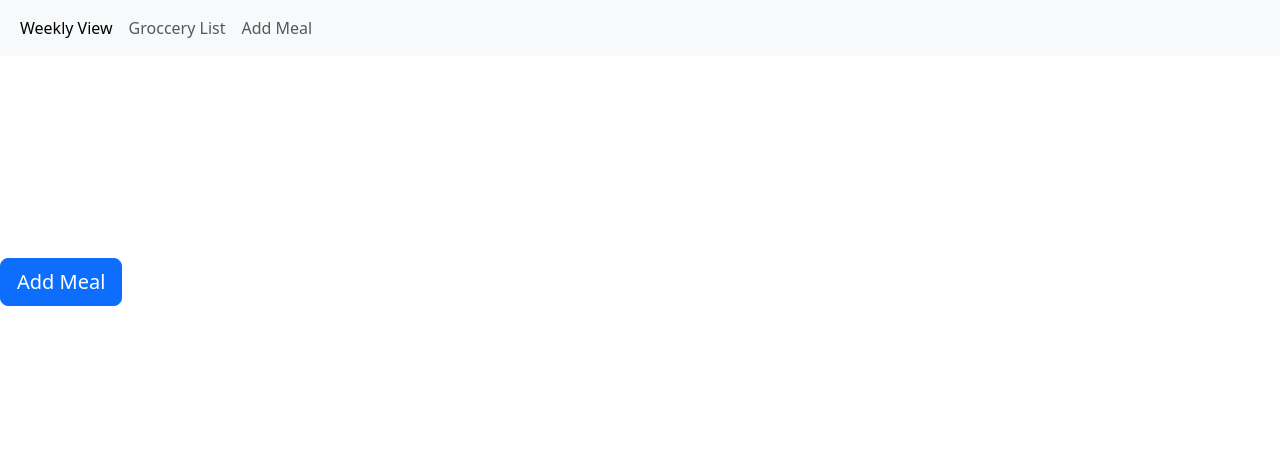
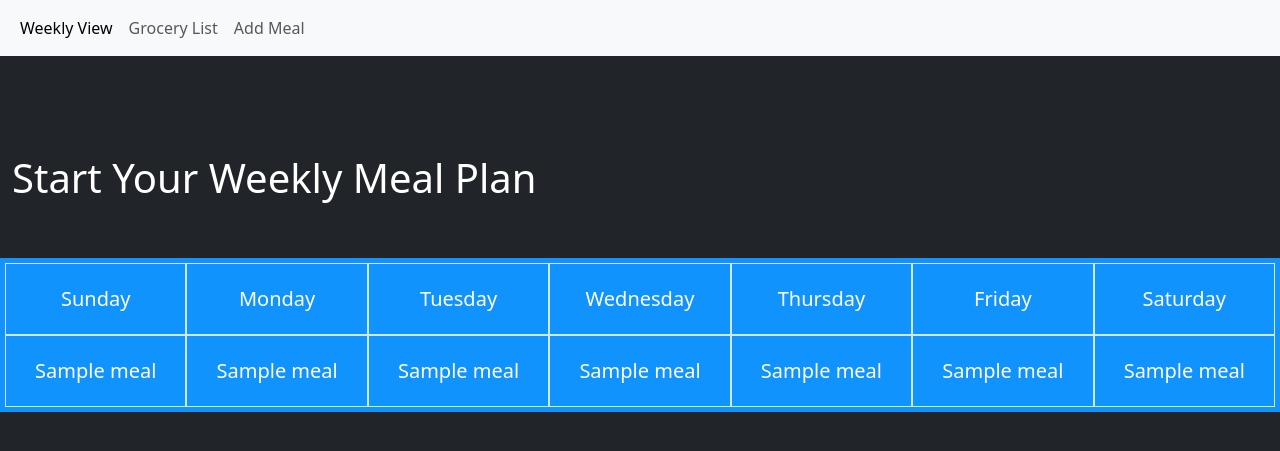
Before and after one commit to NAPF1/Meal-Planner, a Flask app: template templates/index.html in a window 1280 px wide. Shown: the top 451 px of the page. Run offline with Flask 3, Linux system fonts and the light colour scheme; the template is opened without the code that fills it: most values are stand-ins (such as "Sample title", 1, 10 or a date in 2020); some libraries are stand-ins or nearby versions.

Commit message:
updates to view

```diff
--- a/templates/addmeal.html
+++ b/templates/addmeal.html
@@ -36,7 +36,7 @@ h1 {
           <a class="nav-link active" aria-current="page" href="{{ url_for('home') }}">Weekly View</a>
         </li>
         <li class="nav-item">
-          <a class="nav-link" href="{{ url_for('list') }}">Groccery List</a>
+          <a class="nav-link" href="{{ url_for('list') }}">Grocery List</a>
         </li>
 
         <li class="nav-item">
--- a/templates/index.html
+++ b/templates/index.html
@@ -33,7 +33,7 @@ h1 {
 }
 </style>
 </head>
-<body>
+<body class="bg-dark text-white">
 
 
 
@@ -51,7 +51,7 @@ h1 {
           <a class="nav-link active" aria-current="page" href="{{ url_for('home') }}">Weekly View</a>
         </li>
         <li class="nav-item">
-          <a class="nav-link" href="{{ url_for('list') }}">Groccery List</a>
+          <a class="nav-link" href="{{ url_for('list') }}">Grocery List</a>
         </li>
 
         <li class="nav-item">
@@ -66,7 +66,22 @@ h1 {
 
 
 <h1 class="container-fluid py-5" >Start Your Weekly Meal Plan </h1>
+  <div class="grid-container">
+    <div class="grid-item">Sunday</div>
+    <div class="grid-item">Monday</div>
+    <div class="grid-item">Tuesday</div>
+    <div class="grid-item">Wednesday</div>
+    <div class="grid-item">Thursday</div>
+    <div class="grid-item">Friday</div>
+    <div class="grid-item">Saturday</div>
+    <div class="grid-item">{{meals[0]['name']}}</div>
+    <div class="grid-item">{{meals[1]['name']}}</div>
+    <div class="grid-item">{{meals[2]['name']}}</div>
+    <div class="grid-item">{{meals[3]['name']}}</div>
+    <div class="grid-item">{{meals[4]['name']}}</div>
+    <div class="grid-item">{{meals[5]['name']}}</div>
+    <div class="grid-item">{{meals[6]['name']}}</div>
+  </div>
 
-<button class="btn btn-primary btn-lg">Add Meal</button>
 </body>
 </html>
--- a/templates/list.html
+++ b/templates/list.html
@@ -36,7 +36,7 @@ h1 {
           <a class="nav-link active" aria-current="page" href="{{ url_for('home') }}">Weekly View</a>
         </li>
         <li class="nav-item">
-          <a class="nav-link" href="{{ url_for('list') }}">Groccery List</a>
+          <a class="nav-link" href="{{ url_for('list') }}">Grocery List</a>
         </li>
 
         <li class="nav-item">
```
